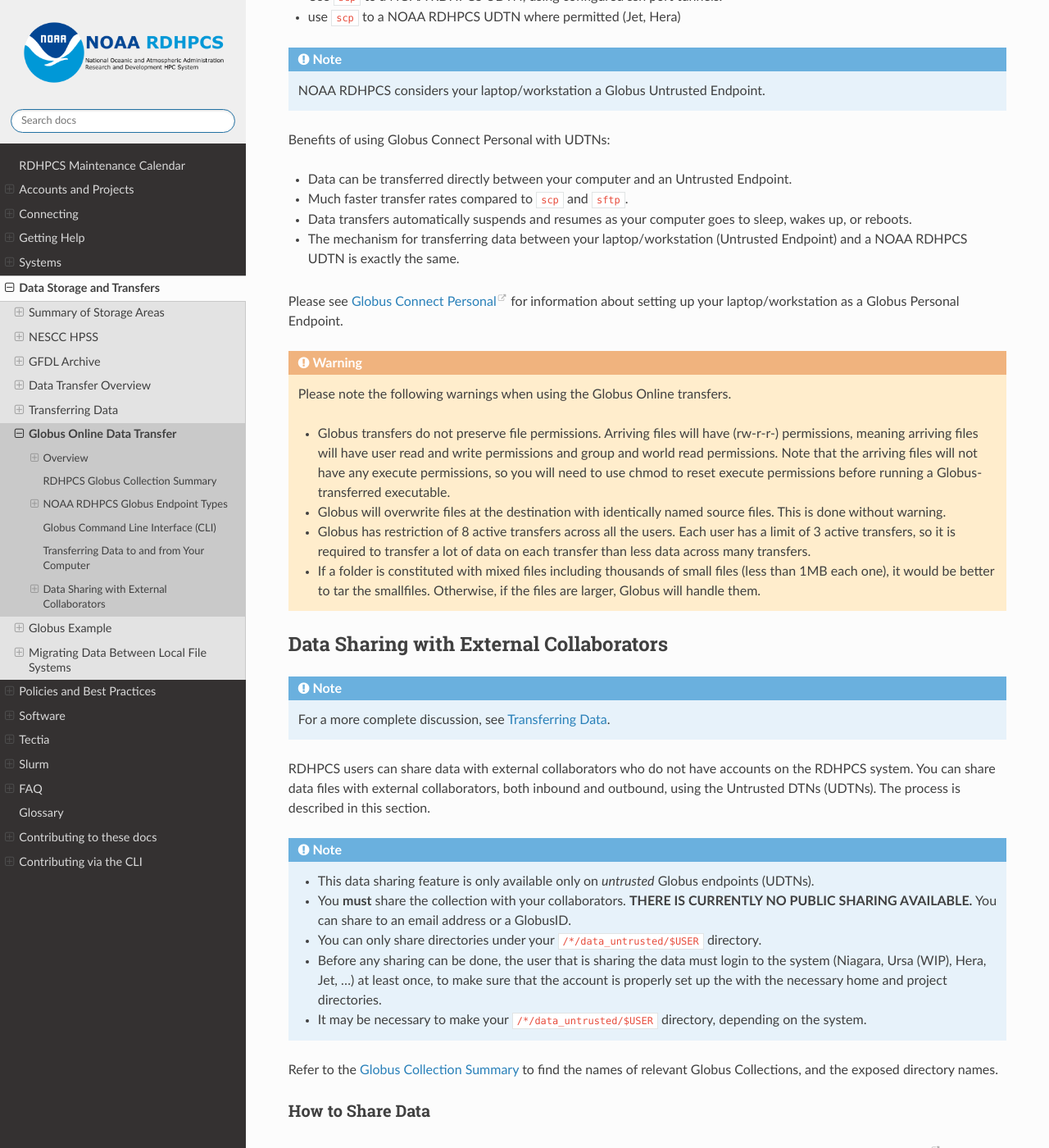
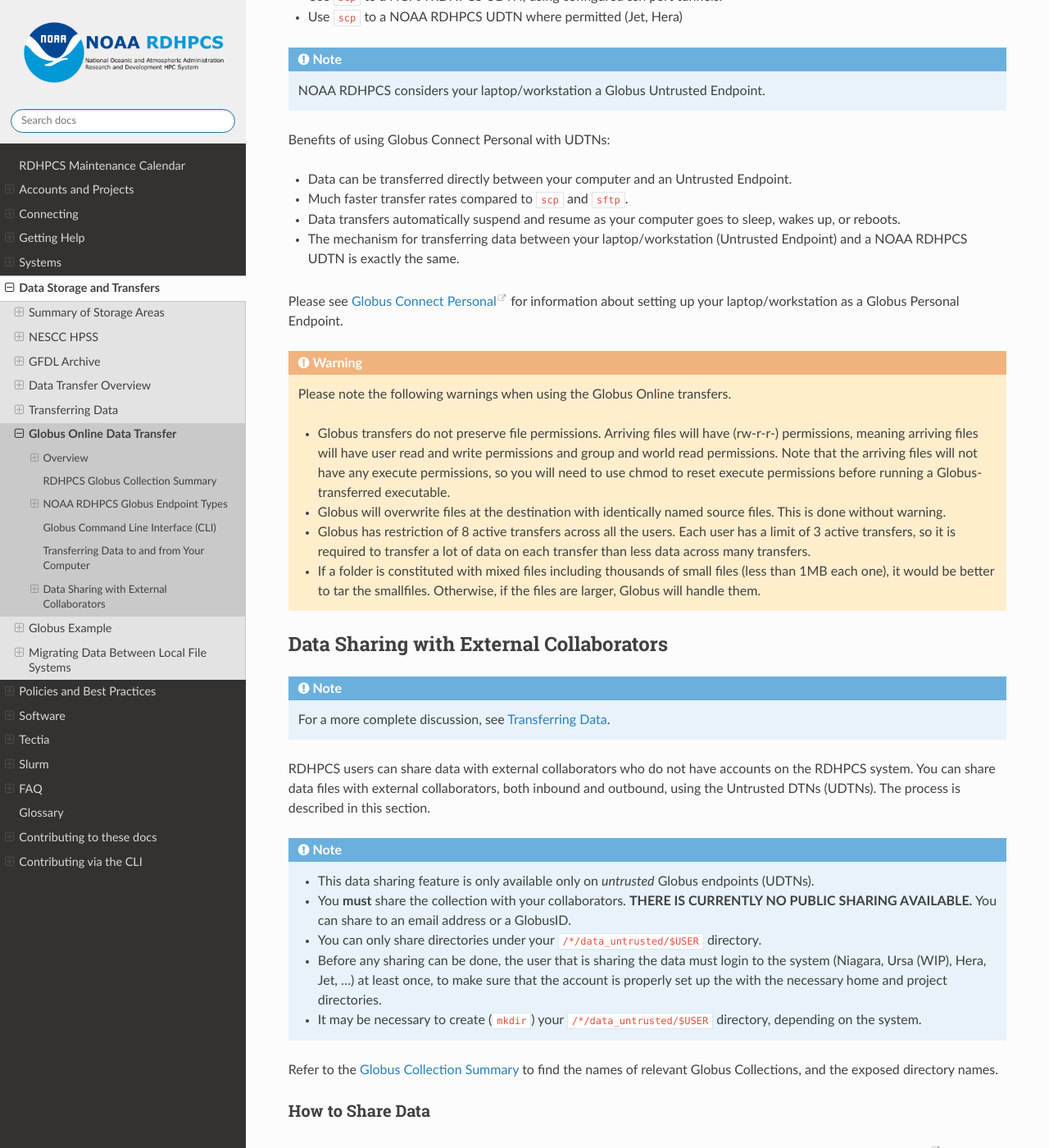
Before and after one commit to NOAA-RDHPCS/noaa-rdhpcs.github.io, a Sphinx documentation site: the page built from source/data/globus_online_data_transfer.rst, in a window 1280 px wide and 1400 px high, scrolled down 2472 px. Shown: the whole window at 82% size. Built offline with Sphinx 7.4.7 and the Read the Docs theme 3.1.0, drawn with Linux system fonts in a browser that asks for light colours.

Commit message:
grammmmmar

```diff
--- a/source/data/globus_online_data_transfer.rst
+++ b/source/data/globus_online_data_transfer.rst
@@ -220,7 +220,7 @@ To transfer data from your laptop/workstation to a NOAA RDHPCS system, you can
 * Use Globus Connect Personal to transfer data between a NOAA RDHPCS
   UDTN and your local laptop/workstation.
 * Use ``scp`` to a NOAA RDHPCS UDTN, using configured ssh port tunnels.
-* use ``scp`` to a NOAA RDHPCS UDTN where permitted (Jet, Hera)
+* Use ``scp`` to a NOAA RDHPCS UDTN where permitted (Jet, Hera)
 
 .. note::
 
@@ -231,7 +231,7 @@ Benefits of using Globus Connect Personal with UDTNs:
 * Data can be transferred directly between your computer and an
   Untrusted Endpoint.
 * Much faster transfer rates compared to ``scp`` and ``sftp``.
-* Data transfers automatically suspends and resumes as your computer
+* Data transfers automatically suspend and resume as your computer
   goes to sleep, wakes up, or reboots.
 * The mechanism for transferring data between your laptop/workstation
   (Untrusted Endpoint) and a NOAA RDHPCS UDTN is exactly the same.
@@ -284,7 +284,7 @@ process is described in this section.
     must login to the system (Niagara, Ursa (WIP), Hera, Jet, ...) at least once,
     to make sure that the account is properly set up the with the necessary
     home and project directories.
-  * It may be necessary to make your ``/*/data_untrusted/$USER``
+  * It may be necessary to create (``mkdir``) your ``/*/data_untrusted/$USER``
     directory, depending on the system.
 
 Refer to the :ref:`Globus Collection Summary <globus_collection_summary>` to
```
